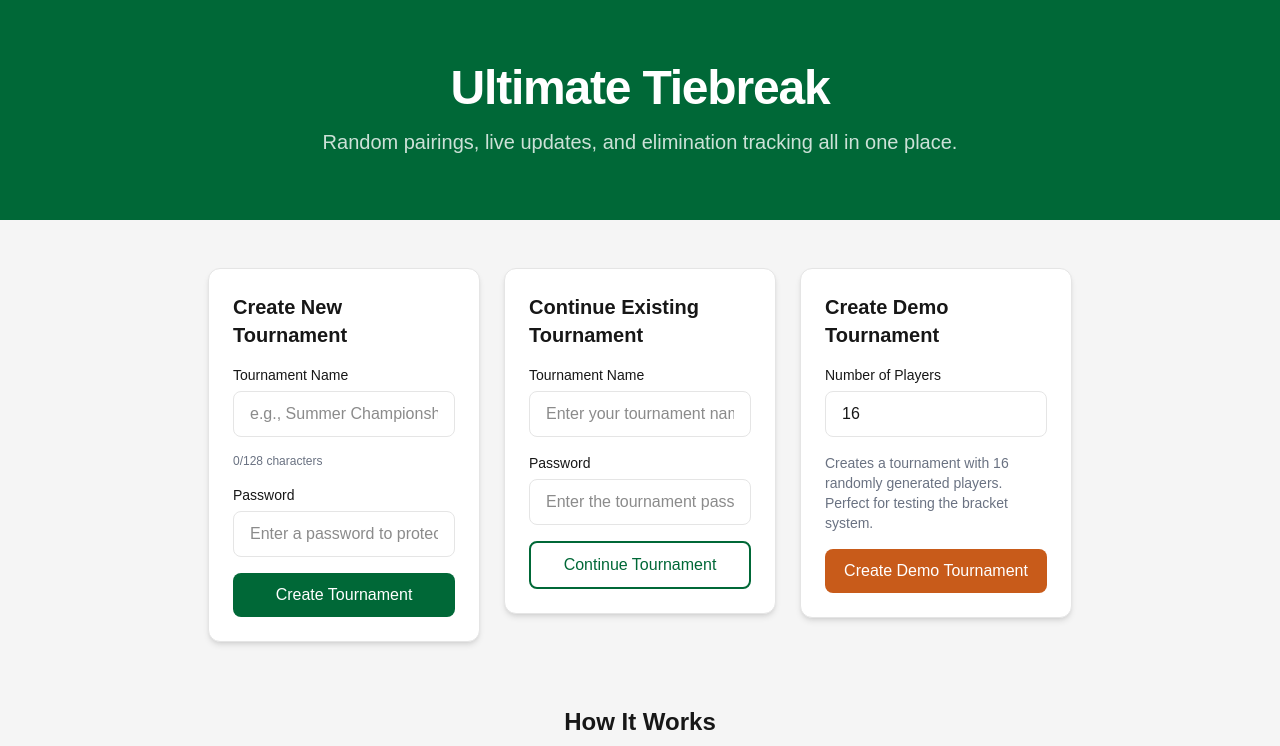
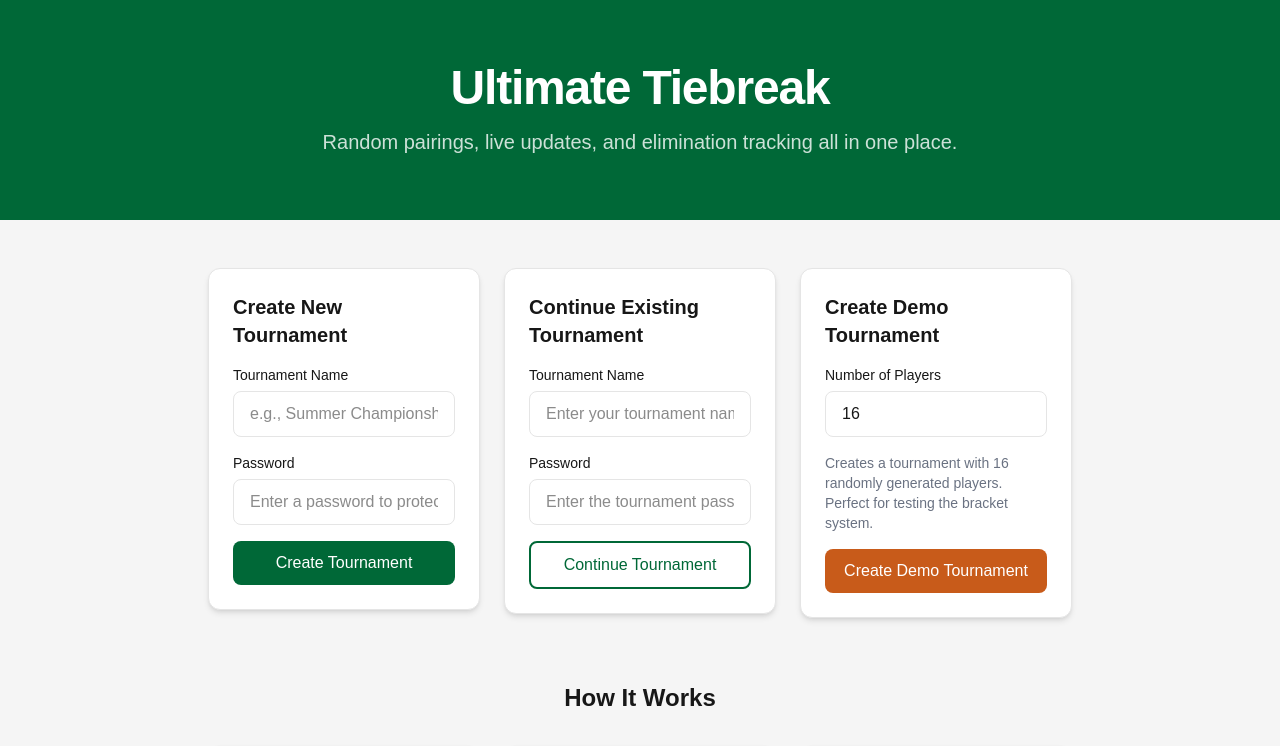
Before and after one commit to alebar-js/ultimate-tiebreak, a Next.js app: page / in a window 1280 px wide. Shown: the top 746 px of the page. Built offline with nearby package versions, Linux system fonts and the light colour scheme.

Commit message:
Small tweak

```diff
--- a/components/tournament/CreateTournamentForm.tsx
+++ b/components/tournament/CreateTournamentForm.tsx
@@ -60,9 +60,6 @@ export default function CreateTournamentForm() {
           disabled={isPending}
           maxLength={128}
         />
-        <div className="text-xs text-gray-500">
-          {name.length}/128 characters
-        </div>
         <Input
           label="Password"
           type="password"
```
